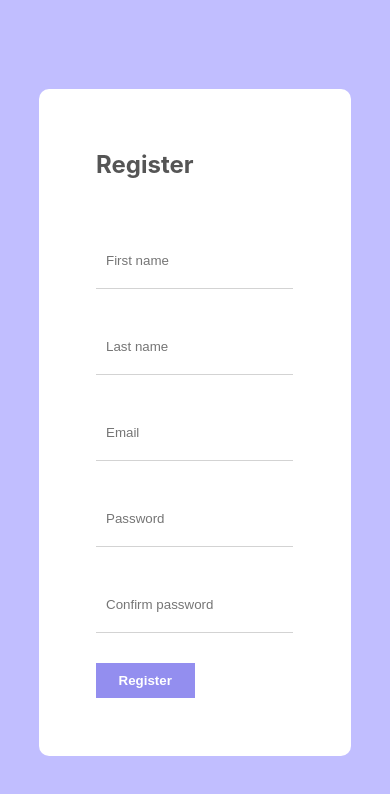
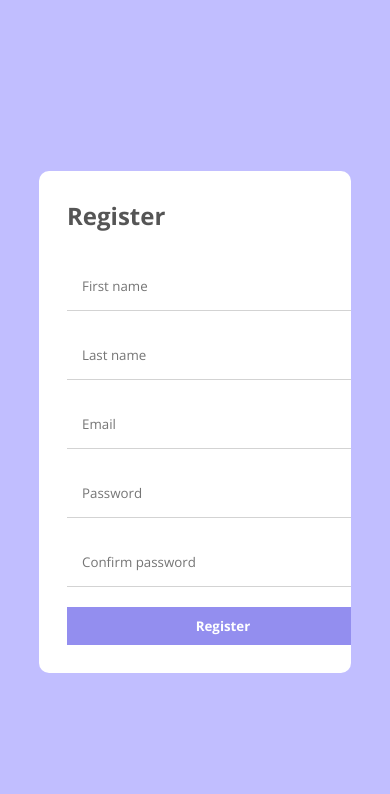
Before and after one commit to TrieuThanhTung/fe_autoeva, a React (Vite) app: page /register in a window 390 px wide. Shown: the top 794 px of the page. Built offline with nearby package versions, Linux system fonts and the light colour scheme.

Commit message:
fix responsive

```diff
--- a/index.html
+++ b/index.html
@@ -4,6 +4,10 @@
     <meta charset="UTF-8" />
     <link rel="icon" type="image/svg+xml" href="/logo_autoeva.svg" />
     <meta name="viewport" content="width=device-width, initial-scale=1.0" />
+    <link
+      href="https://fonts.googleapis.com/css2?family=Open+Sans:wght@300;400;500;600;700;800&display=swap"
+      rel="stylesheet"
+    />
     <title>AutoEva</title>
   </head>
   <body>
--- a/src/pages/login/login.scss
+++ b/src/pages/login/login.scss
@@ -15,7 +15,7 @@
     overflow: hidden;
 
     .left {
-      width: 50%;
+      width: 40%;
       background: linear-gradient(rgba(39, 11, 96, 0.5), rgba(39, 11, 96, 0.5)),
         url("https://images.pexels.com/photos/3228727/pexels-photo-3228727.jpeg?auto=compress&cs=tinysrgb&w=1600")
           center;
@@ -50,7 +50,7 @@
     }
 
     .right {
-      flex: 1;
+      width: 50%;
       padding: 50px;
       display: flex;
       flex-direction: column;
@@ -87,6 +87,7 @@
 }
 
 @media (max-width: 1280px) {
+  .login {
     card {
       width: 60% !important;
       height: auto;
@@ -114,6 +115,7 @@
 
       .right {
         margin: 8px;
+      }
     }
   }
 }
--- a/src/pages/signup/signup.scss
+++ b/src/pages/signup/signup.scss
@@ -15,7 +15,7 @@
     overflow: hidden;
 
     .left {
-      width: 50%;
+      width: 40%;
       background: linear-gradient(rgba(39, 11, 96, 0.5), rgba(39, 11, 96, 0.5)),
         url("https://images.pexels.com/photos/4881619/pexels-photo-4881619.jpeg?auto=compress&cs=tinysrgb&w=1600")
           center;
@@ -88,6 +88,7 @@
 
 
 @media (max-width: 1280px) {
+  .register {
     card {
       width: 60% !important;
       height: auto;
@@ -118,8 +119,10 @@
       }
     }
   }
+}
 
 @media (max-width: 768px) {
+  .register {
     .card {
       width: 70% !important;
       flex-direction: column;
@@ -150,9 +153,12 @@
       }
     }
   }
+}
 
 @media (max-width: 768px) {
+  .register {
     .card {
       width: 80% !important;
     }
   }
+}
--- a/src/style.scss
+++ b/src/style.scss
@@ -1,20 +1,9 @@
 @use "sass:map";
 
-:root {
-  font-family: Inter, system-ui, Avenir, Helvetica, Arial, sans-serif;
-  line-height: 1.5;
-  font-weight: 400;
-
-  font-synthesis: none;
-  text-rendering: optimizeLegibility;
-  -webkit-font-smoothing: antialiased;
-  -moz-osx-font-smoothing: grayscale;
-}
-
 * {
+  font-family: "Open Sans", sans-serif;
   margin: 0;
   padding: 0;
-  box-sizing: border-box;
 }
 
 $themes: (
```
Lines whose indentation alone changed are shown as unchanged.
